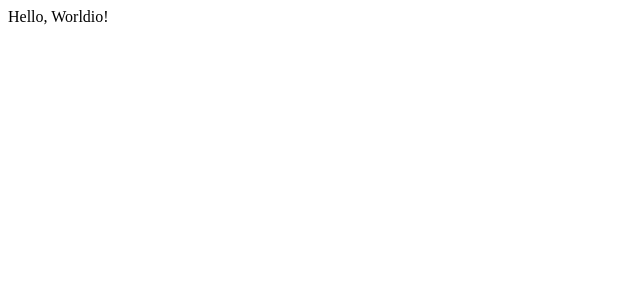
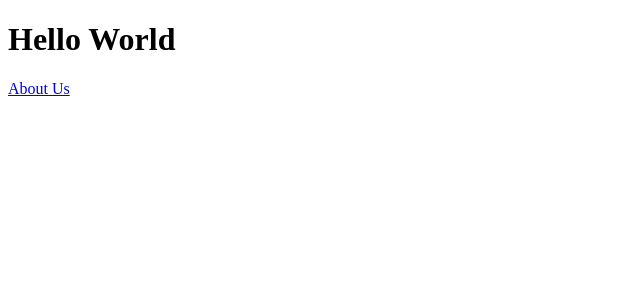
Before and after one commit to Willy-McNamara/freequency, a React app in the folder frontend/: page / in a window 1280 px wide. Shown: the top 300 px of the page, without its empty margins (0-640 px from the left). Built offline with nearby package versions, Linux system fonts and the light colour scheme; the HTML template or start-up script is replaced by a standard one.

Commit message:
Added react router

```diff
--- a/frontend/package.json
+++ b/frontend/package.json
@@ -32,6 +32,8 @@
     "npm": "^10.4.0",
     "react": "^18.2.0",
     "react-dom": "^18.2.0",
+    "react-router": "^6.22.0",
+    "react-router-dom": "^6.22.0",
     "ts-loader": "^9.4.2",
     "typescript": "^4.9.5",
     "webpack": "^5.83.1",
--- a/frontend/src/index.tsx
+++ b/frontend/src/index.tsx
@@ -1,8 +1,17 @@
 import React from 'react';
-import ReactDOM from 'react-dom';
+import { createRoot } from "react-dom/client";
+import router from './routes'
+import {
+  RouterProvider,
+  Route,
+} from "react-router-dom";
 
-const App = () => {
-  return <div>Hello, Worldio!</div>;
-};
+const rootElement = document.getElementById("root");
 
-ReactDOM.render(<App />, document.getElementById('root'));
+if (rootElement) {
+  createRoot(rootElement).render(
+    <RouterProvider router={router} />
+  );
+} else {
+  console.error("Root element with id 'root' not found.");
+}
--- /dev/null
+++ b/frontend/src/routes.tsx
@@ -0,0 +1,23 @@
+import * as React from "react";
+import {
+  createBrowserRouter,
+  Link,
+} from "react-router-dom";
+
+const router = createBrowserRouter([
+  {
+    path: "/",
+    element: (
+      <div>
+        <h1>Hello World</h1>
+        <Link to="about">About Us</Link>
+      </div>
+    ),
+  },
+  {
+    path: "about",
+    element: <div>About</div>,
+  },
+]);
+
+export default router;
```
Also changed, not shown: 1 other file (tests, documents, lock files or other folders).
